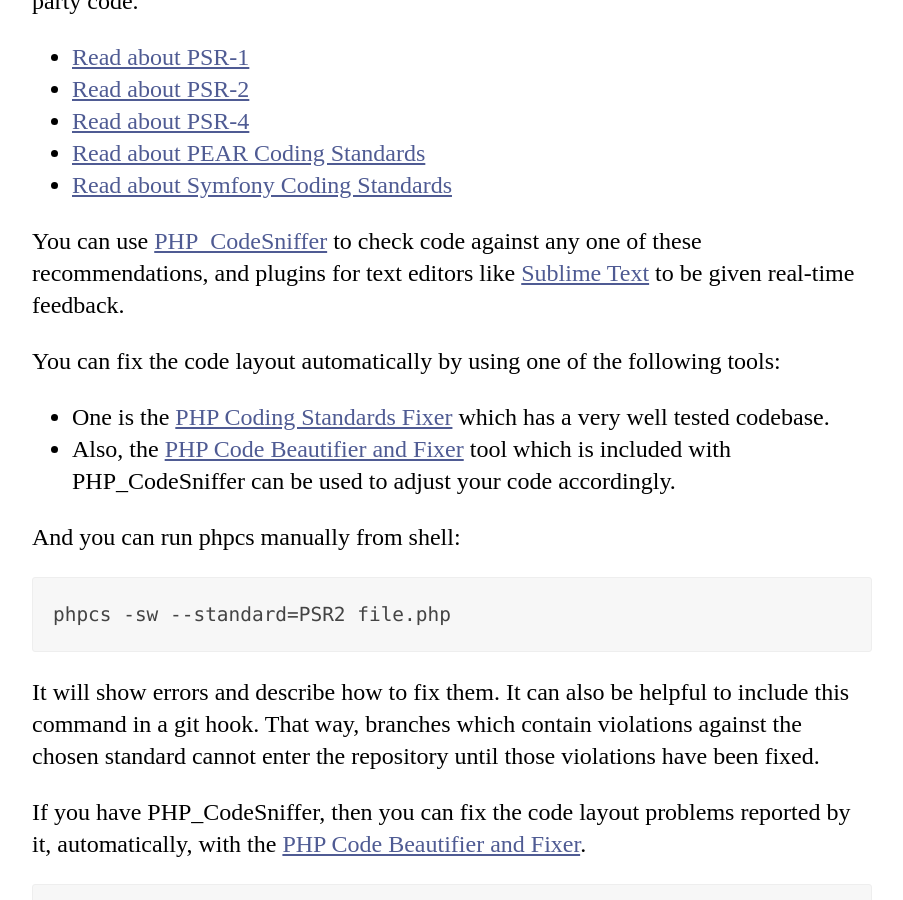
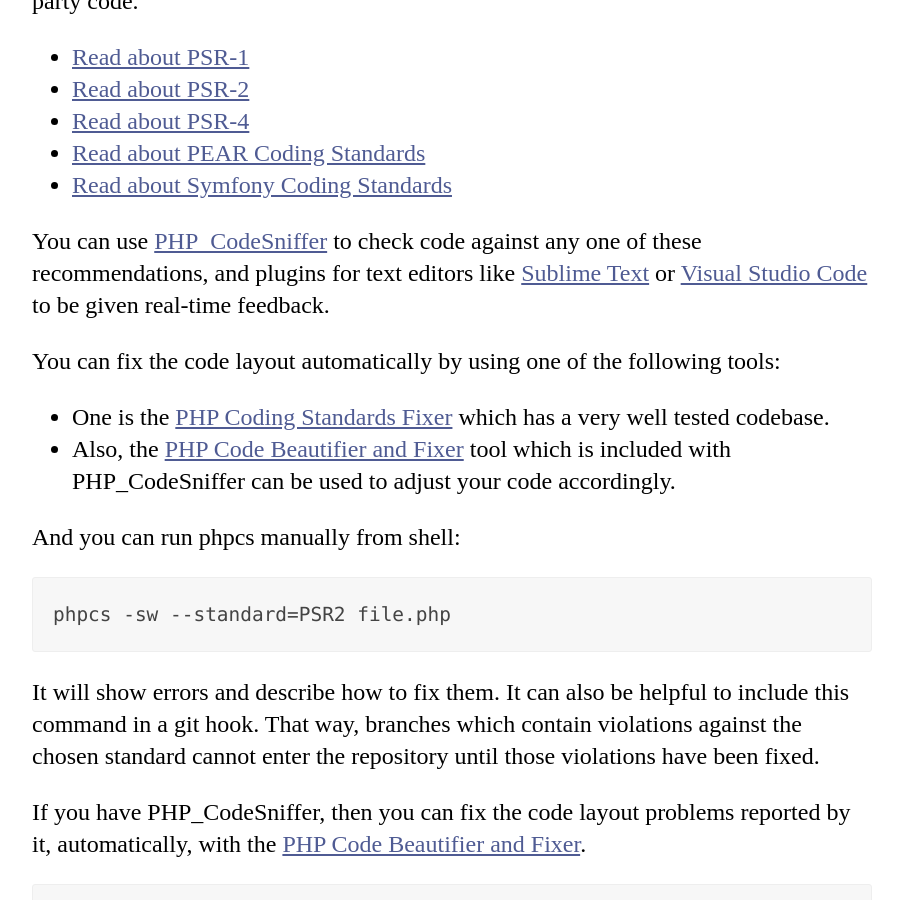
Before and after one commit to codeguy/php-the-right-way, a Jekyll site: the page built from _posts/02-01-01-Code-Style-Guide.md, in a window 1280 px wide and 900 px high, scrolled down 1923 px. Shown: the whole window, without its empty margins (188-1091 px from the left). Built offline with Jekyll 4.4.1, drawn with Linux system fonts in a browser that asks for light colours; our own code applies the rules of GitHub Pages for plain Markdown files.

Commit message:
adding vscode editor

```diff
--- a/_posts/02-01-01-Code-Style-Guide.md
+++ b/_posts/02-01-01-Code-Style-Guide.md
@@ -26,7 +26,7 @@ applications that implement the components can have consistency even when workin
 * [Read about Symfony Coding Standards][symfony-cs]
 
 You can use [PHP_CodeSniffer][phpcs] to check code against any one of these recommendations, and plugins for text
-editors like [Sublime Text][st-cs] to be given real-time feedback.
+editors like [Sublime Text][st-cs] or [Visual Studio Code][vs-cs] to be given real-time feedback.
 
 You can fix the code layout automatically by using one of the following tools:
 
```
Also changed, not shown: other parts of _posts/02-01-01-Code-Style-Guide.md (+1 -0 lines).
